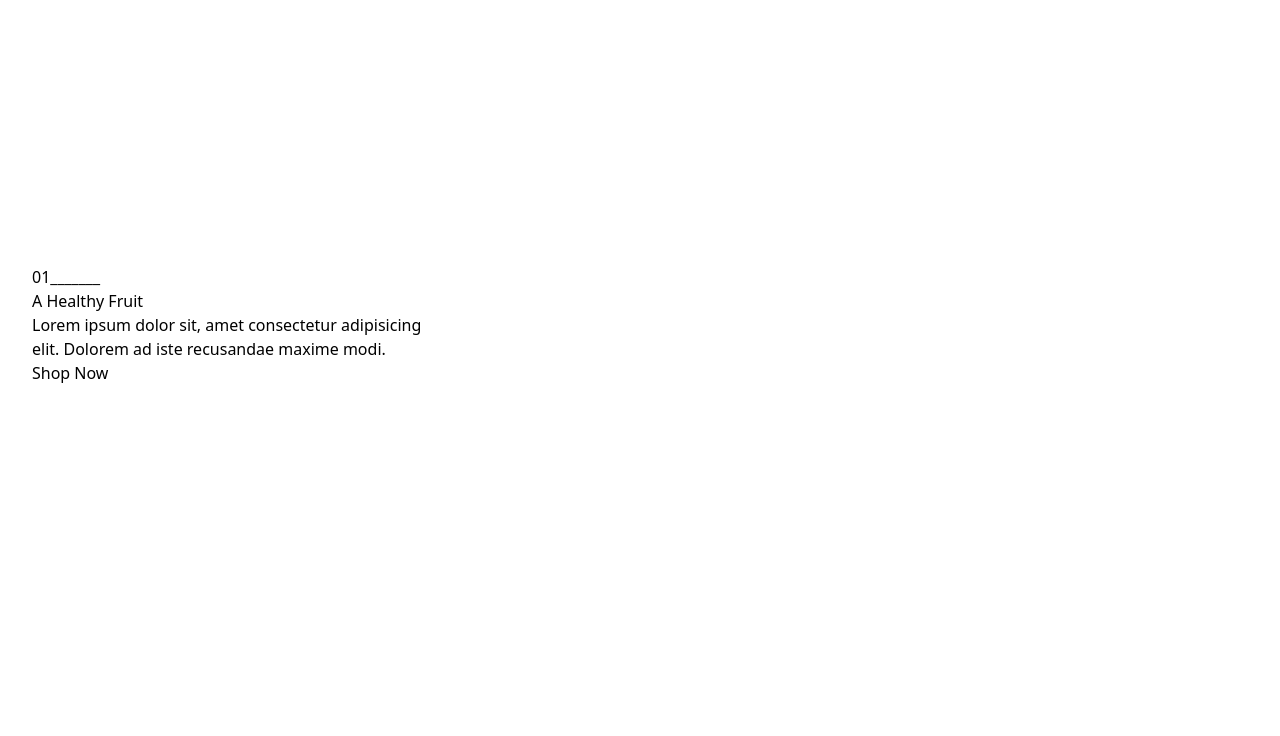
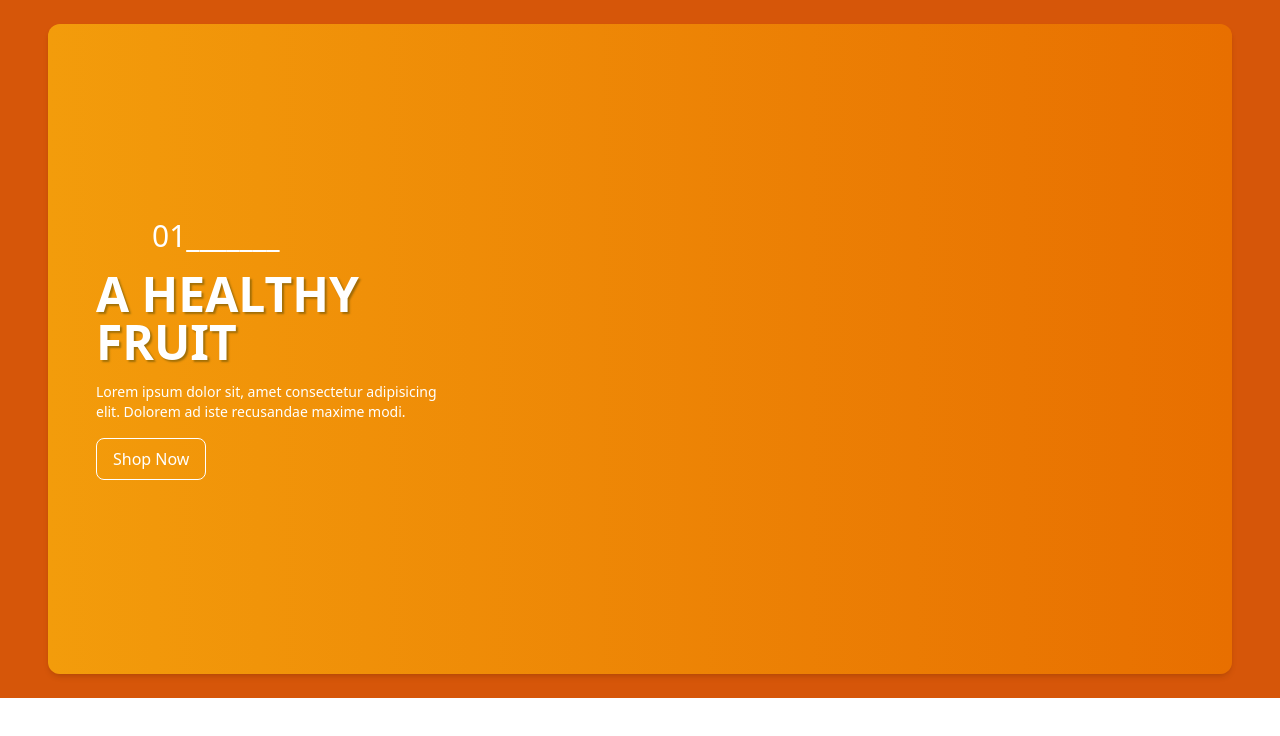
Before and after one commit to Hiboo93/grocery-store, a React (Vite) app: page / in a window 1280 px wide. Shown: the top 736 px of the page. Built offline with nearby package versions, Linux system fonts and the light colour scheme.

Commit message:
🚧 F01: Creation of the hero section

```diff
--- a/src/components/Hero/Hero.jsx
+++ b/src/components/Hero/Hero.jsx
@@ -1,21 +1,23 @@
 const Hero = () => {
   return (
-    <main>
-      <section>
+    <main className="md:px-12 md:py-6 bg-primaryDark">
+      <section className="relative min-h-[650px] bg-gradient-to-r from-primary to-secondary w-full md:rounded-xl shadow-md">
         <div className="container">
           {/* Navbar */}
 
           {/* Hero section */}
           <div className="grid grid-cols-1 md:grid-cols-2 lg:grid-cols-3 place-items-center min-h-[650px]">
             {/* text content section */}
-            <div>
-              <h1>01_______</h1>
-              <h1>A Healthy Fruit</h1>
-              <p>Lorem ipsum dolor sit, amet consectetur adipisicing elit. Dolorem ad iste recusandae maxime modi.
+            <div className="text-white mt-[100px] md:mt-0 p-4 space-y-4">
+              <h1 className="text-3xl pl-6 md:pl-14">01_______</h1>
+              <h1 className="text-5xl font-bold uppercase text-shadow">A Healthy Fruit</h1>
+              <p className="text-sm">Lorem ipsum dolor sit, amet consectetur adipisicing elit. Dolorem ad iste recusandae maxime modi.
               </p>
-              <button>Shop Now</button>
+              <button className="primary-btn">Shop Now</button>
             </div>
+
             {/* image section */}
+
             {/* blank div section */}
           </div>
         </div>
--- a/src/index.css
+++ b/src/index.css
@@ -3,6 +3,16 @@
 @tailwind base;
 @tailwind components;
 @tailwind utilities;
+
+
+@layer utilities {
+  .text-shadow {
+    text-shadow: 2px 2px 2px #1128015b;
+  }
+  .primary-btn {
+    @apply border border-white px-4 py-2 rounded-lg;
+  }
+}
 
 * {
   margin: 0;
```
